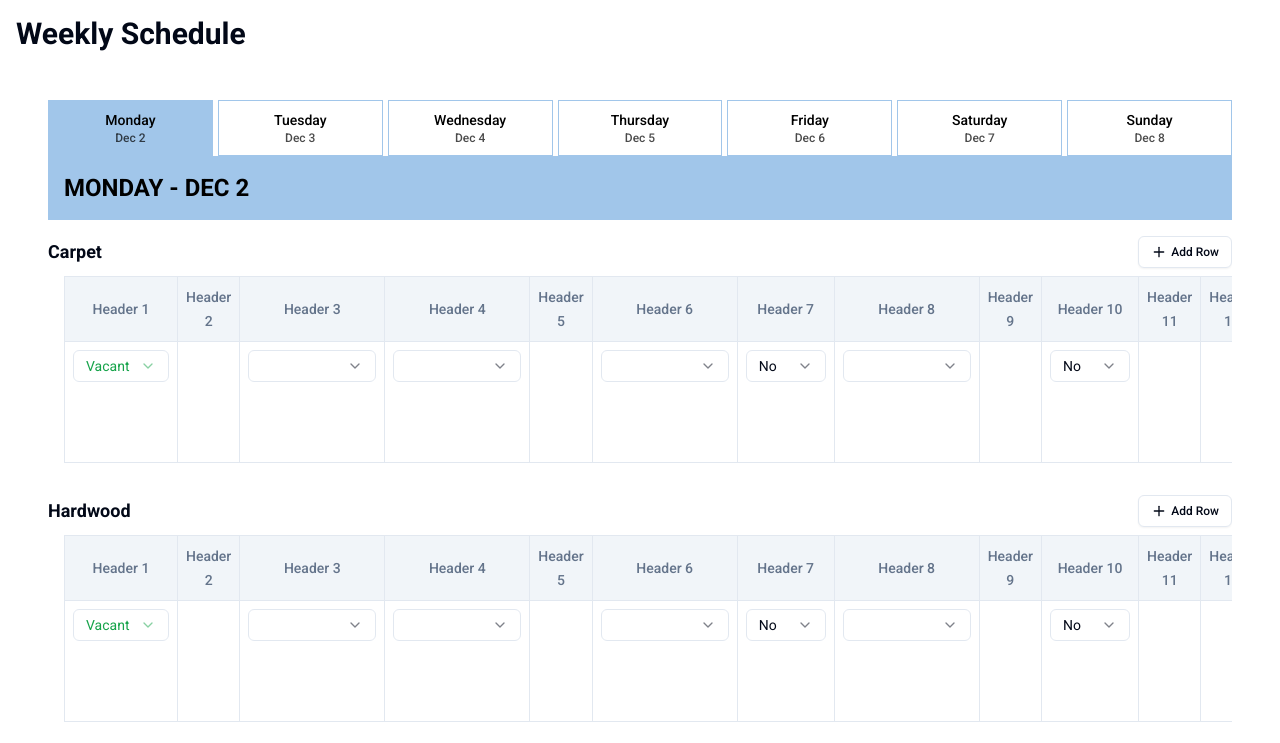
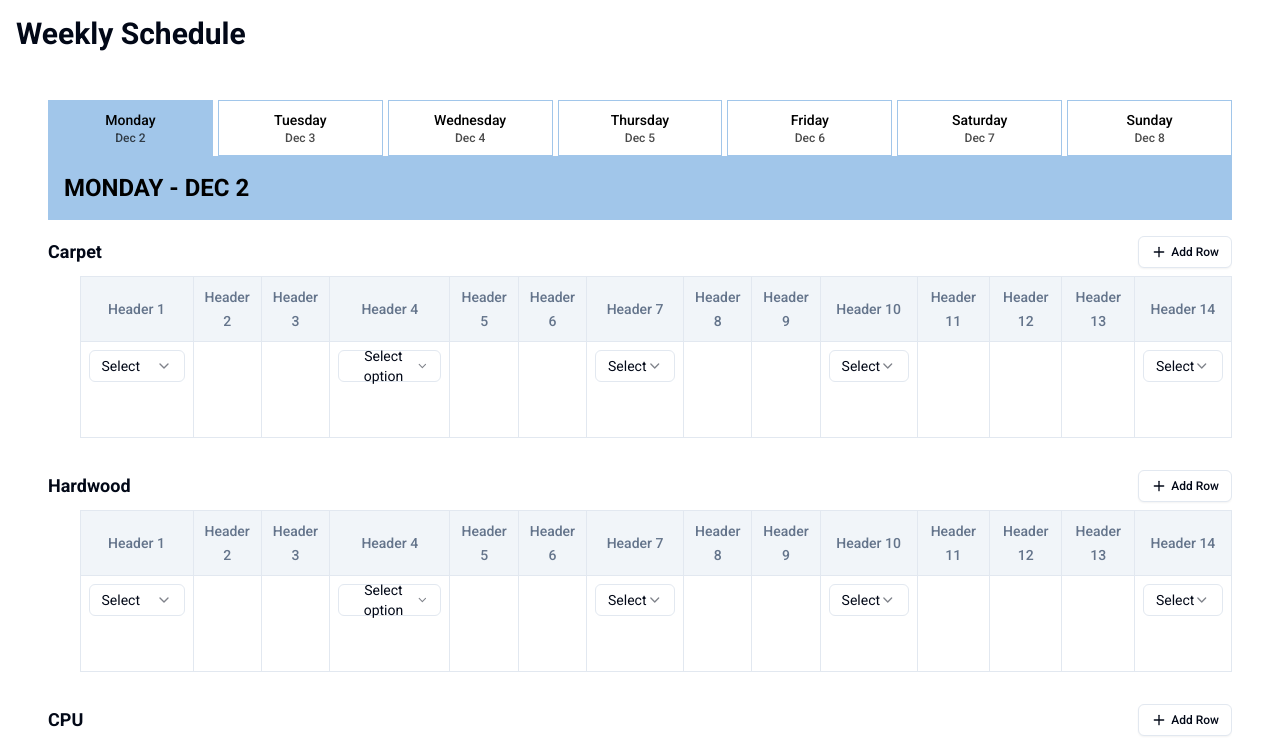
Before and after one commit to davemelk100/3ringer, a Next.js app: page / in a window 1280 px wide. Shown: the top 743 px of the page. Built offline with nearby package versions, Linux system fonts and the light colour scheme.

Commit message:
rolled back old dropdown, started new ones

```diff
--- /dev/null
+++ b/components/schedule/configurable-dropdown.tsx
@@ -0,0 +1,106 @@
+"use client";
+
+import {
+  Select,
+  SelectContent,
+  SelectItem,
+  SelectTrigger,
+  SelectValue,
+} from "@/components/ui/select";
+import { Plus } from "lucide-react";
+import { Input } from "@/components/ui/input";
+import { useState } from "react";
+import { useScheduleStore } from "@/lib/store/schedule-store";
+
+interface ConfigurableDropdownProps {
+  day: string;
+  sectionId: string;
+  rowIndex: number;
+  columnId: string;
+  dropdownId: string;
+}
+
+export function ConfigurableDropdown({
+  day,
+  sectionId,
+  rowIndex,
+  columnId,
+  dropdownId,
+}: ConfigurableDropdownProps) {
+  const [isAddingOption, setIsAddingOption] = useState(false);
+  const [newOption, setNewOption] = useState("");
+
+  const {
+    getDropdownValue,
+    updateDropdownValue,
+    getDropdownOptions,
+    addDropdownOption,
+  } = useScheduleStore();
+
+  const value = getDropdownValue(`${day}-${sectionId}-${rowIndex}-${columnId}`);
+  const options = getDropdownOptions(dropdownId);
+
+  const handleAddOption = () => {
+    if (newOption.trim()) {
+      addDropdownOption(dropdownId, newOption.trim());
+      setNewOption("");
+      setIsAddingOption(false);
+    }
+  };
+
+  return (
+    <div className="flex flex-col gap-2">
+      <Select
+        value={value}
+        onValueChange={(newValue) =>
+          updateDropdownValue(`${day}-${sectionId}-${rowIndex}-${columnId}`, newValue)
+        }
+      >
+        <SelectTrigger className="w-full h-8">
+          <SelectValue placeholder="Select option" />
+        </SelectTrigger>
+        <SelectContent>
+          {options.map((option) => (
+            <SelectItem key={option} value={option}>
+              {option}
+            </SelectItem>
+          ))}
+          <div className="px-2 py-1">
+            {isAddingOption ? (
+              <div className="flex gap-2">
+                <Input
+                  value={newOption}
+                  onChange={(e) => setNewOption(e.target.value)}
+                  onKeyDown={(e) => {
+                    if (e.key === "Enter") handleAddOption();
+                  }}
+                  className="h-8"
+                  placeholder="New option"
+                />
+                <button
+                  onClick={handleAddOption}
+                  className="px-2 py-1 text-sm bg-primary text-primary-foreground rounded"
+                >
+                  Add
+                </button>
+              </div>
+            ) : (
+              <button
+                onClick={() => setIsAddingOption(true)}
+                className="flex items-center gap-2 text-sm text-muted-foreground hover:text-foreground"
+              >
+                <Plus className="h-4 w-4" />
+                Add option
+              </button>
+            )}
+          </div>
+        </SelectContent>
+      </Select>
+      {value && (
+        <div className="text-sm font-medium text-foreground">
+          {value}
+        </div>
+      )}
+    </div>
+  );
+}
--- a/components/schedule/schedule-table.tsx
+++ b/components/schedule/schedule-table.tsx
@@ -9,10 +9,11 @@ import { EditableColumnHeader } from "./editable-column-header";
 import { EditableSectionTitle } from "./editable-section-title";
 import { StatusDropdown } from "./status-dropdown";
 import { YesNoDropdown } from "./yes-no-dropdown";
-import { EditableDropdown } from "./editable-dropdown";
+import { ConfigurableDropdown } from "./configurable-dropdown";
 import { getCurrentWeekDates } from "@/lib/utils/date";
 import { useScheduleStore } from "@/lib/store/schedule-store";
 import { useColumns } from "./use-columns";
+import { scheduleConfig } from "@/lib/config/schedule";
 
 export function ScheduleTable() {
   const weekDays = getCurrentWeekDates();
@@ -24,11 +25,6 @@ export function ScheduleTable() {
     initializeSections,
     updateYesNoValue,
     getYesNoValue,
-    customDropdownOptions,
-    addCustomDropdownOption,
-    deleteCustomDropdownOption,
-    getCustomDropdownValue,
-    updateCustomDropdownValue
   } = useScheduleStore();
   const columns = useColumns();
   const [selectedDay, setSelectedDay] = useState(weekDays[0]);
@@ -36,6 +32,54 @@ export function ScheduleTable() {
   useEffect(() => {
     initializeSections();
   }, [initializeSections]);
+
+  const getColumnContent = (colIndex: number, day: string, section: string, rowIndex: number, columnId: string) => {
+    if (colIndex === 0) {
+      return (
+        <StatusDropdown
+          sectionId={section}
+          rowIndex={rowIndex}
+          day={day}
+        />
+      );
+    }
+
+    const configurableDropdown = scheduleConfig.configurableDropdowns.find(
+      (dropdown) => dropdown.columnIndex === colIndex
+    );
+
+    if (configurableDropdown) {
+      return (
+        <ConfigurableDropdown
+          day={day}
+          sectionId={section}
+          rowIndex={rowIndex}
+          columnId={columnId}
+          dropdownId={configurableDropdown.id}
+        />
+      );
+    }
+
+    if (colIndex === 6 || colIndex === 9 || colIndex === 13) {
+      return (
+        <YesNoDropdown
+          value={getYesNoValue(`${day}-${section}-${rowIndex}-${columnId}`)}
+          onChange={(value) =>
+            updateYesNoValue(`${day}-${section}-${rowIndex}-${columnId}`, value)
+          }
+        />
+      );
+    }
+
+    return (
+      <ScheduleCell
+        day={day}
+        columnId={columnId}
+        rowIndex={rowIndex}
+        section={section}
+      />
+    );
+  };
 
   return (
     <div className="w-full max-w-[95vw] mx-auto p-4">
@@ -122,44 +166,7 @@ export function ScheduleTable() {
                               key={`${column.id}-${rowIndex}`}
                               className="border p-2 h-24 align-top hover:bg-muted/50 transition-colors"
                             >
-                              {colIndex === 0 ? (
-                                <div className="flex items-center gap-2 mb-2">
-                                  <StatusDropdown
-                                    sectionId={section.id}
-                                    rowIndex={rowIndex}
-                                    day={day}
-                                  />
-                                </div>
-                              ) : null}
-                              {(colIndex === 6 || colIndex === 9 || colIndex === 13) ? (
-                                <div className="flex items-center gap-2 mb-2">
-                                  <YesNoDropdown
-                                    value={getYesNoValue(`${day}-${section.id}-${rowIndex}-${column.id}`)}
-                                    onChange={(value) =>
-                                      updateYesNoValue(`${day}-${section.id}-${rowIndex}-${column.id}`, value)
-                                    }
-                                  />
-                                </div>
-                              ) : null}
-                              {(colIndex === 2 || colIndex === 3 || colIndex === 5 || colIndex === 7) ? (
-                                <div className="flex items-center gap-2 mb-2">
-                                  <EditableDropdown
-                                    value={getCustomDropdownValue(`${day}-${section.id}-${rowIndex}-${column.id}`)}
-                                    onChange={(value) =>
-                                      updateCustomDropdownValue(`${day}-${section.id}-${rowIndex}-${column.id}`, value)
-                                    }
-                                    options={customDropdownOptions[column.id] || []}
-                                    onAddOption={(option) => addCustomDropdownOption(column.id, option)}
-                                    onDeleteOption={(option) => deleteCustomDropdownOption(column.id, option)}
-                                  />
-                                </div>
-                              ) : null}
-                              <ScheduleCell
-                                day={day}
-                                columnId={column.id}
-                                rowIndex={rowIndex}
-                                section={section.id}
-                              />
+                              {getColumnContent(colIndex, day, section.id, rowIndex, column.id)}
                             </td>
                           ))}
                         </tr>
--- a/components/schedule/status-dropdown.tsx
+++ b/components/schedule/status-dropdown.tsx
@@ -1,6 +1,5 @@
 "use client";
 
-import * as React from "react";
 import {
   Select,
   SelectContent,
@@ -8,8 +7,8 @@ import {
   SelectTrigger,
   SelectValue,
 } from "@/components/ui/select";
+import { useScheduleStore } from "@/lib/store/schedule-store";
 import { RowStatus } from "@/lib/types/schedule";
-import { useScheduleStore } from "@/lib/store/schedule-store";
 
 interface StatusDropdownProps {
   sectionId: string;
@@ -20,11 +19,7 @@ interface StatusDropdownProps {
 export function StatusDropdown({ sectionId, rowIndex, day }: StatusDropdownProps) {
   const { getRowStatus, updateRowStatus } = useScheduleStore();
   const statusKey = `${day}-${sectionId}-${rowIndex}`;
-  const currentStatus = getRowStatus(statusKey) || 'Vacant';
-
-  const handleStatusChange = (value: string) => {
-    updateRowStatus(statusKey, value as RowStatus);
-  };
+  const currentStatus = getRowStatus(statusKey);
 
   const getStatusColor = (status: RowStatus) => {
     switch (status) {
@@ -40,9 +35,10 @@ export function StatusDropdown({ sectionId, rowIndex, day }: StatusDropdownProps
   };
 
   return (
-    <Select value={currentStatus} onValueChange={handleStatusChange}>
-      <SelectTrigger className={`w-24 h-8 ${getStatusColor(currentStatus as RowStatus)}`}>
-        <SelectValue />
+    <div className="flex flex-col gap-2">
+      <Select value={currentStatus} onValueChange={(value) => updateRowStatus(statusKey, value as RowStatus)}>
+        <SelectTrigger className={`w-24 h-8 ${currentStatus ? getStatusColor(currentStatus as RowStatus) : ''}`}>
+          <SelectValue placeholder="Select" />
         </SelectTrigger>
         <SelectContent>
           <SelectItem value="Vacant" className="text-green-600">Vacant</SelectItem>
@@ -50,5 +46,11 @@ export function StatusDropdown({ sectionId, rowIndex, day }: StatusDropdownProps
           <SelectItem value="New" className="text-blue-600">New</SelectItem>
         </SelectContent>
       </Select>
+      {currentStatus && (
+        <div className={`text-sm font-medium ${getStatusColor(currentStatus as RowStatus)}`}>
+          {currentStatus}
+        </div>
+      )}
+    </div>
   );
 }
--- a/components/schedule/yes-no-dropdown.tsx
+++ b/components/schedule/yes-no-dropdown.tsx
@@ -1,6 +1,5 @@
 "use client";
 
-import * as React from "react";
 import {
   Select,
   SelectContent,
@@ -16,14 +15,21 @@ interface YesNoDropdownProps {
 
 export function YesNoDropdown({ value, onChange }: YesNoDropdownProps) {
   return (
+    <div className="flex flex-col gap-2">
       <Select value={value} onValueChange={onChange}>
         <SelectTrigger className="w-20 h-8">
-        <SelectValue />
+          <SelectValue placeholder="Select" />
         </SelectTrigger>
         <SelectContent>
           <SelectItem value="yes">Yes</SelectItem>
           <SelectItem value="no">No</SelectItem>
         </SelectContent>
       </Select>
+      {value && (
+        <div className="text-sm font-medium text-foreground">
+          {value === 'yes' ? 'Yes' : 'No'}
+        </div>
+      )}
+    </div>
   );
 }
--- a/components/ui/select.tsx
+++ b/components/ui/select.tsx
@@ -3,9 +3,11 @@
 import * as React from "react"
 import * as SelectPrimitive from "@radix-ui/react-select"
 import { Check, ChevronDown } from "lucide-react"
+
 import { cn } from "@/lib/utils"
 
 const Select = SelectPrimitive.Root
+
 const SelectGroup = SelectPrimitive.Group
 
 const SelectValue = SelectPrimitive.Value
--- a/lib/config/schedule.ts
+++ b/lib/config/schedule.ts
@@ -1,4 +1,4 @@
-import { ScheduleSection, ColumnHeader } from "@/lib/types/schedule";
+import { ScheduleSection, ColumnHeader, DropdownConfig } from "@/lib/types/schedule";
 
 export const DEFAULT_SECTIONS: ScheduleSection[] = [
   { id: "carpet", title: "Carpet", rows: 1 },
@@ -11,7 +11,16 @@ export const DEFAULT_COLUMNS: ColumnHeader[] = Array.from({ length: 14 }, (_, i)
   title: `Header ${i + 1}`,
 }));
 
+export const CONFIGURABLE_DROPDOWNS: DropdownConfig[] = [
+  {
+    id: "custom-dropdown-1",
+    columnIndex: 3, // Fourth column (0-based index)
+    options: [],
+  },
+];
+
 export const scheduleConfig = {
   defaultSections: DEFAULT_SECTIONS,
   defaultColumns: DEFAULT_COLUMNS,
+  configurableDropdowns: CONFIGURABLE_DROPDOWNS,
 };
--- a/lib/store/schedule-store.ts
+++ b/lib/store/schedule-store.ts
@@ -20,11 +20,10 @@ interface ScheduleStore extends ScheduleState {
   getRowStatus: (key: string) => RowStatus | undefined;
   updateYesNoValue: (key: string, value: string) => void;
   getYesNoValue: (key: string) => string;
-  customDropdownOptions: Record<string, string[]>;
-  addCustomDropdownOption: (columnId: string, option: string) => void;
-  deleteCustomDropdownOption: (columnId: string, option: string) => void;
-  getCustomDropdownValue: (key: string) => string;
-  updateCustomDropdownValue: (key: string, value: string) => void;
+  updateDropdownValue: (key: string, value: string) => void;
+  getDropdownValue: (key: string) => string;
+  addDropdownOption: (dropdownId: string, option: string) => void;
+  getDropdownOptions: (dropdownId: string) => string[];
 }
 
 export const useScheduleStore = create<ScheduleStore>()(
@@ -35,12 +34,8 @@ export const useScheduleStore = create<ScheduleStore>()(
       columns: [],
       rowStatuses: {},
       yesNoValues: {},
-      customDropdownOptions: {
-        'col-3': ['Option 1', 'Option 2'],
-        'col-4': ['Choice 1', 'Choice 2'],
-        'col-6': ['Status A', 'Status B', 'Status C'],
-        'col-8': ['Type 1', 'Type 2', 'Type 3'],
-      },
+      dropdownValues: {},
+      dropdownOptions: {},
       updateEvent: (event) => {
         set((state) => ({
           events: {
@@ -141,34 +136,29 @@ export const useScheduleStore = create<ScheduleStore>()(
         }));
       },
       getYesNoValue: (key: string) => {
-        return get().yesNoValues[key] || 'no';
+        return get().yesNoValues[key] || '';
       },
-      addCustomDropdownOption: (columnId: string, option: string) => {
+      updateDropdownValue: (key: string, value: string) => {
         set((state) => ({
-          customDropdownOptions: {
-            ...state.customDropdownOptions,
-            [columnId]: [...(state.customDropdownOptions[columnId] || []), option],
+          dropdownValues: {
+            ...state.dropdownValues,
+            [key]: value,
           },
         }));
       },
-      deleteCustomDropdownOption: (columnId: string, option: string) => {
+      getDropdownValue: (key: string) => {
+        return get().dropdownValues[key] || '';
+      },
+      addDropdownOption: (dropdownId: string, option: string) => {
         set((state) => ({
-          customDropdownOptions: {
-            ...state.customDropdownOptions,
-            [columnId]: state.customDropdownOptions[columnId].filter(opt => opt !== option),
+          dropdownOptions: {
+            ...state.dropdownOptions,
+            [dropdownId]: [...(state.dropdownOptions[dropdownId] || []), option],
           },
         }));
       },
-      getCustomDropdownValue: (key: string) => {
-        return get().yesNoValues[key] || '';
-      },
-      updateCustomDropdownValue: (key: string, value: string) => {
-        set((state) => ({
-          yesNoValues: {
-            ...state.yesNoValues,
-            [key]: value,
-          },
-        }));
+      getDropdownOptions: (dropdownId: string) => {
+        return get().dropdownOptions[dropdownId] || [];
       },
     }),
     {
@@ -179,7 +169,8 @@ export const useScheduleStore = create<ScheduleStore>()(
         columns: state.columns,
         rowStatuses: state.rowStatuses,
         yesNoValues: state.yesNoValues,
-        customDropdownOptions: state.customDropdownOptions,
+        dropdownValues: state.dropdownValues,
+        dropdownOptions: state.dropdownOptions,
       }),
     }
   )
```
Also changed, not shown: components/schedule/schedule-cell.tsx (+19 -2 lines), lib/types/schedule.ts (+9 -0 lines). Lines whose indentation alone changed are shown as unchanged.
